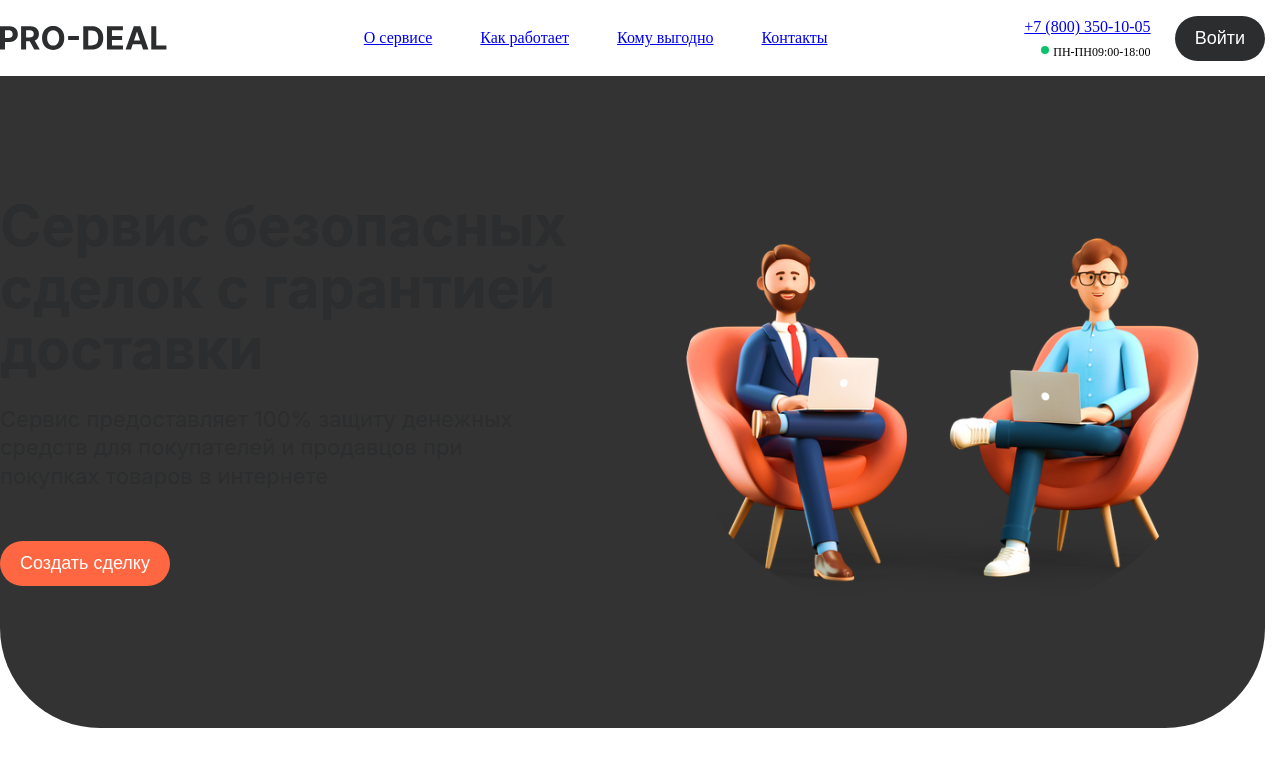
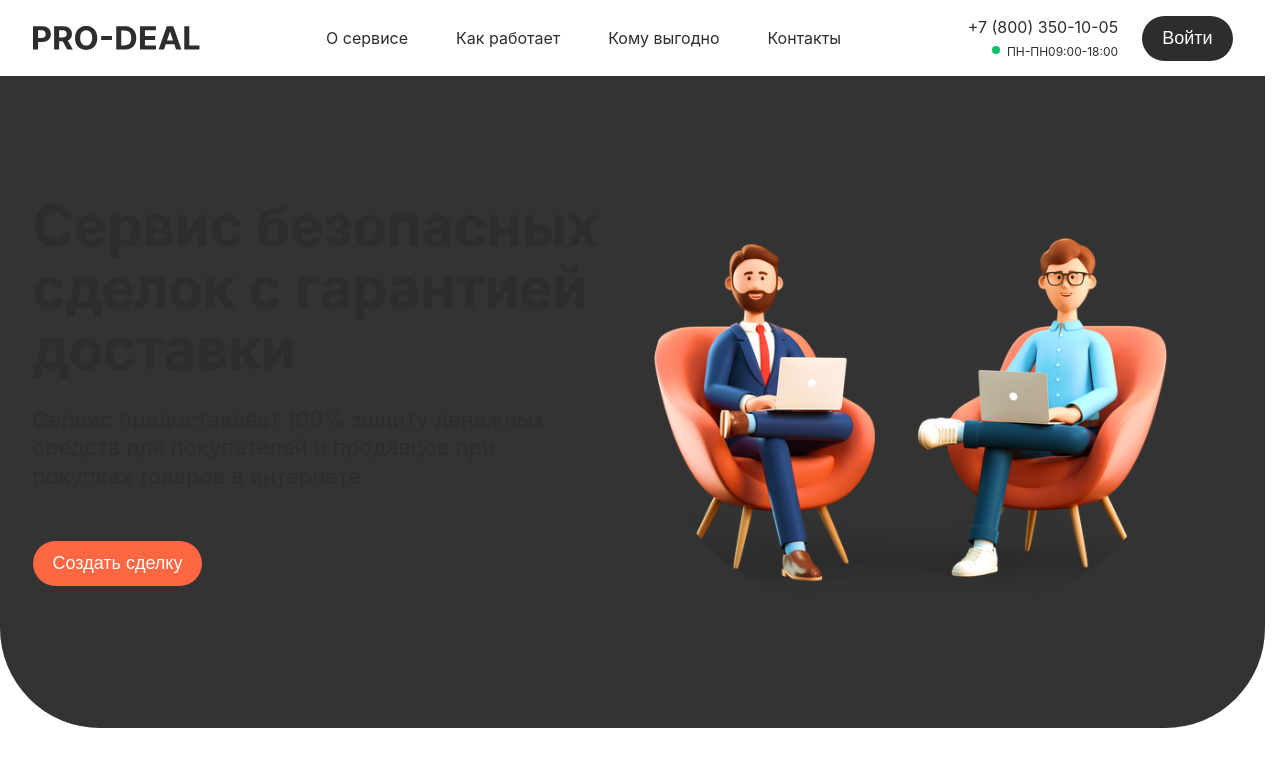
Before and after one commit to ahawi/react-prodeal, a React (Vite) app: page / in a window 1280 px wide. Shown: the top 766 px of the page. Built offline with nearby package versions, Linux system fonts and the light colour scheme.

Commit message:
added global styles

```diff
--- a/src/app/styles/globals.scss
+++ b/src/app/styles/globals.scss
@@ -0,0 +1,25 @@
+body {
+  font-family: var(--font);
+  font-weight: 400;
+  color: var(--color-text);
+  background-color: var(--color-white);
+}
+
+a,
+button,
+input,
+textarea,
+svg * {
+  transition-duration: 0.2s;
+}
+
+a {
+  text-decoration: none;
+  color: inherit;
+}
+
+.container {
+  max-width: 1240px;
+  margin-inline: auto;
+  padding-inline: 20px;
+}
```
